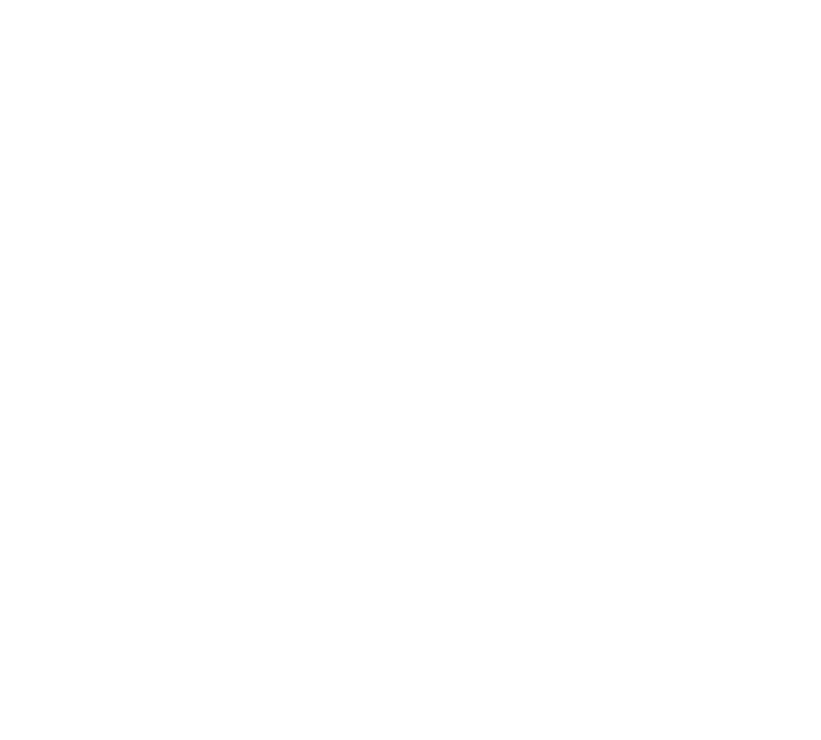
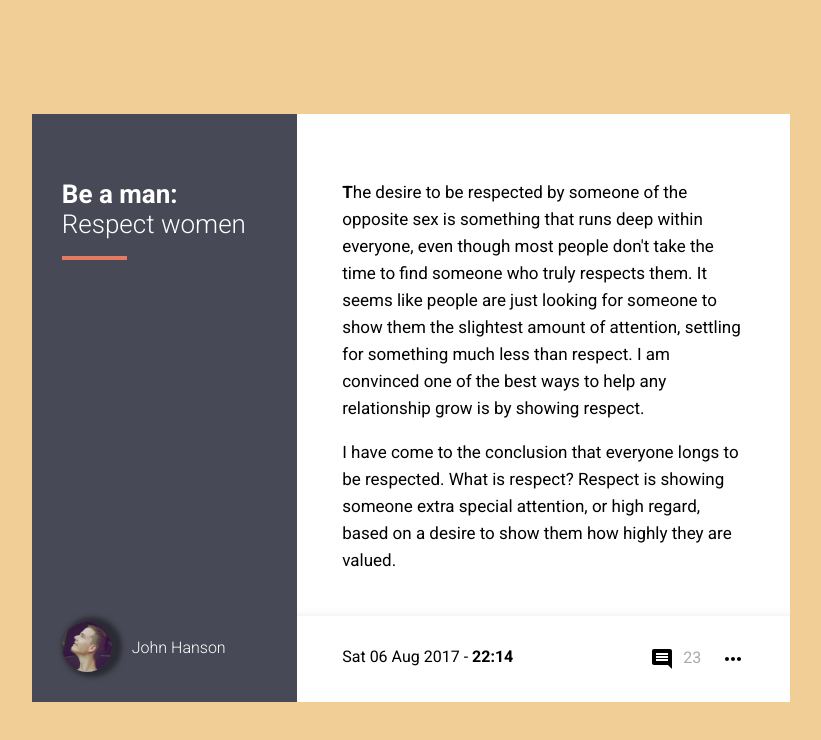
Before and after one commit to JosChavz/FrontLoops, a plain HTML site: page Project7/assets/index.html in a window 1280 px wide. Shown: the whole page, without its empty margins (229-1050 px from the left). Drawn offline with Linux system fonts and the light colour scheme.

Commit message:
completed design

```diff
--- a/Project7/assets/index.html
+++ b/Project7/assets/index.html
@@ -9,6 +9,40 @@
   <link rel="stylesheet" href="./styles.css" />
 </head>
 <body>
-
+  <div class="wrapper">
+    <div id="l-side">
+      <div class="title-content">
+        <h1><b>Be a man:</b><br>Respect women</h1>
+        <hr id="small-hr">
+      </div>
+      <div class="author">
+        <img src="img/avatar.jpg" alt="avatar image">
+        John Hanson
+      </div>
+    </div>
+    <div id="r-side">
+      <article id="content">
+        <p><b>T</b>he desire to be respected by someone of the opposite sex is something that runs deep within everyone,
+          even though most people don't take the time to find someone who truly respects them. It seems like people are just
+          looking for someone to show them the slightest amount of attention, settling for something much less than respect.
+          I am convinced one of the best ways to help any relationship grow is by showing respect.</p>
+        <p>I have come to the conclusion that everyone longs to be respected. What is respect? Respect is showing
+          someone extra special attention, or high regard, based on a desire to show them how highly they are valued.
+        </p>
+      </article>
+      <div id="extra">
+        <div id="date">
+          <p>Sat 06 Aug 2017 - <b>22:14</b></p>
+        </div>
+        <div id="more">
+          <p>
+            <img src="img/comment.svg" alt="comment icon">
+            23
+          </p>
+          <img src="img/more.svg" alt="more icon">
+        </div>
+      </div>
+    </div>
+  </div>
 </body>
 </html>
--- a/Project7/assets/styles.css
+++ b/Project7/assets/styles.css
@@ -0,0 +1,71 @@
+body {
+    background-color: rgb(242, 206, 151);
+    font-family: 'Roboto', 'sans-serif';
+    display: flex;
+    align-items: center;
+    justify-content: center;
+    height: 100vh;
+}
+
+.wrapper {
+    width: 60%;
+    max-width: 1000px;
+    display: grid;
+    grid-template-columns: 35% 65%;
+    background-color: white;
+}
+
+#l-side {
+    background-color: rgb(72, 73, 86);
+    color: white;
+    display: flex;
+    flex-direction: column;
+    justify-content: space-between;
+    padding: 65px 30px 30px;
+}
+
+.title-content h1 {
+    margin-top: 0;
+    font-weight: 300;
+    font-size: 26px;
+}
+
+#small-hr {
+    height: 4px;
+    width: 65px;
+    background-color: rgb(227, 123, 98);
+    border: none;
+    margin: 0;
+}
+
+.author {
+    display: flex;
+    align-items: center;
+    font-weight: 300;
+}
+.author img {
+    border-radius: 50%;
+    width: 50px;
+    box-shadow: 5px 0px 5px 5px rgb(42, 43, 51);
+    margin-right: 20px;
+}
+
+#r-side #content {
+    padding: 65px 45px 25px;
+    line-height: 27px;
+    font-weight: 400;
+    font-size: 17px;
+    box-shadow: inset 0 -10px 10px -10px #00000014;
+}
+#r-side #content p:first-child { margin-top: 0; }
+
+#r-side #extra {
+    display: flex;
+    justify-content: space-between;
+    align-content: center;
+    padding: 15px 45px;
+}
+
+#more { display: flex;}
+#more p img { vertical-align: middle; margin-right: 5px}
+#more p { margin-right: 20px; color: rgb(170,170,170);}
```
